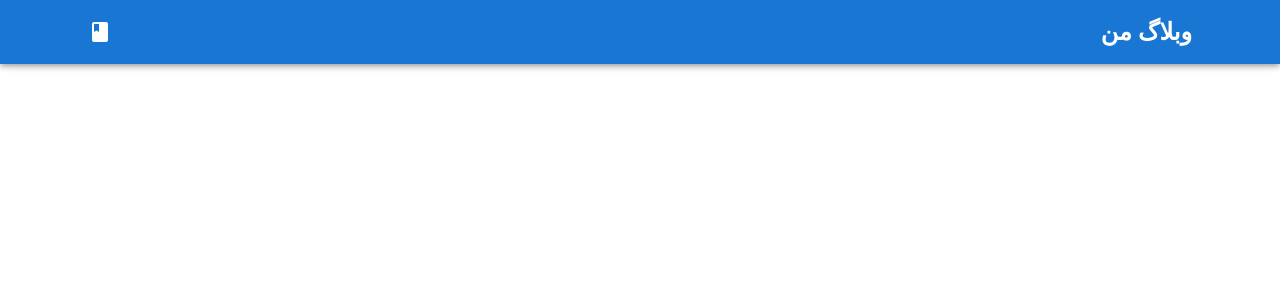
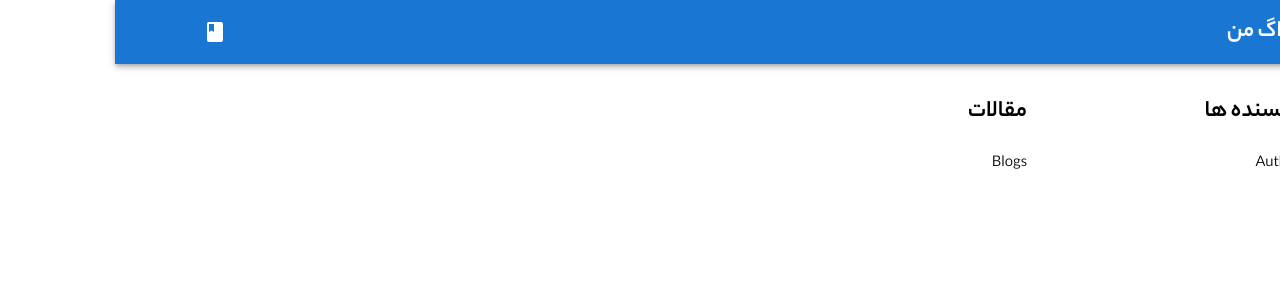
Before and after one commit to ItsMeArash/blog, a React (Vite) app: page / in a window 1280 px wide. Shown: the top 300 px of the page. Built offline with nearby package versions, Linux system fonts and the light colour scheme.

Commit message:
layout created

```diff
--- a/src/App.jsx
+++ b/src/App.jsx
@@ -1,8 +1,12 @@
-import Header from "./components/layout/Header"
+import Header from "./components/layout/Header";
+import HomePage from "./components/layout/home/HomePage";
 
 const App = () => {
   return (
-    <Header />
+    <>
+      <Header />
+      <HomePage />
+    </>
   );
 };
 
--- /dev/null
+++ b/src/components/author/Authors.jsx
@@ -0,0 +1,11 @@
+import React from 'react';
+
+const Authors = () => {
+  return (
+    <div>
+      Authors
+    </div>
+  );
+};
+
+export default Authors;Authors
--- /dev/null
+++ b/src/components/layout/blog/Blogs.jsx
@@ -0,0 +1,11 @@
+import React from 'react';
+
+const Blogs = () => {
+  return (
+    <div>
+      Blogs
+    </div>
+  );
+};
+
+export default Blogs;
--- /dev/null
+++ b/src/components/layout/home/HomePage.jsx
@@ -0,0 +1,23 @@
+import { Container, Grid, Typography } from "@mui/material";
+import React from "react";
+import Authors from "../../author/Authors";
+import Blogs from "../blog/Blogs";
+
+const HomePage = () => {
+  return (
+    <Container maxWidth="lg">
+      <Grid container spacing={2} padding={3} mt={3}>
+        <Grid item xs={12} md={3} mt={4}>
+          <Typography component="h3" variant="h5" mb={3} fontWeight={700}>نویسنده ها</Typography>
+          <Authors />
+        </Grid>
+        <Grid item xs={12} md={9} mt={4}>
+          <Typography component="h3" variant="h5" mb={3} fontWeight={700}>مقالات</Typography>
+          <Blogs />
+        </Grid>
+      </Grid>
+    </Container>
+  );
+};
+
+export default HomePage;
--- a/src/main.jsx
+++ b/src/main.jsx
@@ -1,6 +1,16 @@
 import ReactDOM from "react-dom/client";
 import App from "./App.jsx";
+
+//GraphQL
 import { ApolloProvider, ApolloClient, InMemoryCache } from "@apollo/client";
+
+// Material UI
+import { ThemeProvider } from "@mui/material";
+import theme from "./mui/theme.js";
+
+// styles
+import "./styles/index.css";
+import "./styles/fonts.css";
 
 const client = new ApolloClient({
   uri: "https://api-eu-west-2.hygraph.com/v2/cljiexfu601h501ul5bc00sfv/master",
@@ -9,6 +19,8 @@ const client = new ApolloClient({
 
 ReactDOM.createRoot(document.getElementById("root")).render(
   <ApolloProvider client={client}>
-    <App />
+    <ThemeProvider theme={theme}>
+      <App />
+    </ThemeProvider>
   </ApolloProvider>
 );
--- /dev/null
+++ b/src/mui/theme.js
@@ -0,0 +1,16 @@
+import { createTheme } from "@mui/material";
+
+const theme = createTheme({
+  typography: {
+    fontFamily: `"YekanBakh". "Roboto", "Arial"`,
+    fontWeightLight: 300,
+    fontWeightRegular: 400,
+    fontWeightMedium: 500,
+    fontWeightBold: 700,
+    fontWeightHeavy: 800,
+    fontWeightFat: 900,
+  },
+  direction: "rtl",
+});
+
+export default theme;
--- /dev/null
+++ b/src/styles/fonts.css
@@ -0,0 +1,90 @@
+/* ----------------------------- YekanBakh ----------------------------- */
+@font-face {
+    font-family: YekanBakh;
+    font-style: normal;
+    font-weight: 300;
+    src: url("../fonts/YekanBakh/YekanBakh-Light/YekanBakh-Light.eot");
+    src: url("../fonts/YekanBakh/YekanBakh-Light/YekanBakh-Light.eot?#iefix")
+        format("embedded-opentype"),
+      /* IE6-8 */
+        url("../fonts/YekanBakh/YekanBakh-Light/YekanBakh-Light.woff")
+        format("woff"),
+      /* FF3.6+, IE9, Chrome6+, Saf5.1+*/
+        url("../fonts/YekanBakh/YekanBakh-Light/YekanBakh-Light.ttf")
+        format("truetype");
+  }
+
+  @font-face {
+    font-family: YekanBakh;
+    font-style: normal;
+    font-weight: 400;
+    src: url("../fonts/YekanBakh/YekanBakh-Regular/YekanBakh-Regular.eot");
+    src: url("../fonts/YekanBakh/YekanBakh-Regular/YekanBakh-Regular.eot?#iefix")
+        format("embedded-opentype"),
+      /* IE6-8 */
+        url("../fonts/YekanBakh/YekanBakh-Regular/YekanBakh-Regular.woff")
+        format("woff"),
+      /* FF3.6+, IE9, Chrome6+, Saf5.1+*/
+        url("../fonts/YekanBakh/YekanBakh-Regular/YekanBakh-Regular.ttf")
+        format("truetype");
+  }
+
+  @font-face {
+    font-family: YekanBakh;
+    font-style: normal;
+    font-weight: 500;
+    src: url("../fonts/YekanBakh/YekanBakh-Medium/YekanBakh-Medium.eot");
+    src: url("../fonts/YekanBakh/YekanBakh-Medium/YekanBakh-Medium.eot?#iefix")
+        format("embedded-opentype"),
+      /* IE6-8 */
+        url("../fonts/YekanBakh/YekanBakh-Medium/YekanBakh-Medium.woff")
+        format("woff"),
+      /* FF3.6+, IE9, Chrome6+, Saf5.1+*/
+        url("../fonts/YekanBakh/YekanBakh-Medium/YekanBakh-Medium.ttf")
+        format("truetype");
+  }
+
+  @font-face {
+    font-family: YekanBakh;
+    font-style: normal;
+    font-weight: 700;
+    src: url("../fonts/YekanBakh/YekanBakh-Bold/YekanBakh-Bold.eot");
+    src: url("../fonts/YekanBakh/YekanBakh-Bold/YekanBakh-Bold.eot?#iefix")
+        format("embedded-opentype"),
+      /* IE6-8 */
+        url("../fonts/YekanBakh/YekanBakh-Bold/YekanBakh-Bold.woff")
+        format("woff"),
+      /* FF3.6+, IE9, Chrome6+, Saf5.1+*/
+        url("../fonts/YekanBakh/YekanBakh-Bold/YekanBakh-Bold.ttf")
+        format("truetype");
+  }
+
+  @font-face {
+    font-family: YekanBakh;
+    font-style: normal;
+    font-weight: 800;
+    src: url("../fonts/YekanBakh/YekanBakh-Heavy/YekanBakh-Heavy.eot");
+    src: url("../fonts/YekanBakh/YekanBakh-Heavy/YekanBakh-Heavy.eot?#iefix")
+        format("embedded-opentype"),
+      /* IE6-8 */
+        url("../fonts/YekanBakh/YekanBakh-Heavy/YekanBakh-Heavy.woff")
+        format("woff"),
+      /* FF3.6+, IE9, Chrome6+, Saf5.1+*/
+        url("../fonts/YekanBakh/YekanBakh-Heavy/YekanBakh-Heavy.ttf")
+        format("truetype");
+  }
+
+  @font-face {
+    font-family: YekanBakh;
+    font-style: normal;
+    font-weight: 900;
+    src: url("../fonts/YekanBakh/YekanBakh-Fat/YekanBakh-Fat.eot");
+    src: url("../fonts/YekanBakh/YekanBakh-Fat/YekanBakh-Fat.eot?#iefix")
+        format("embedded-opentype"),
+      /* IE6-8 */
+        url("../fonts/YekanBakh/YekanBakh-Fat/YekanBakh-Fat.woff")
+        format("woff"),
+      /* FF3.6+, IE9, Chrome6+, Saf5.1+*/
+        url("../fonts/YekanBakh/YekanBakh-Fat/YekanBakh-Fat.ttf")
+        format("truetype");
+  }
--- /dev/null
+++ b/src/styles/index.css
@@ -0,0 +1,13 @@
+body {
+  margin: 0;
+  font-family: "YekanBakh", -apple-system, BlinkMacSystemFont, "Segoe UI",
+    "Roboto", "Oxygen", "Ubuntu", "Cantarell", "Fira Sans", "Droid Sans",
+    "Helvetica Neue", sans-serif;
+  -webkit-font-smoothing: antialiased;
+  -moz-osx-font-smoothing: grayscale;
+}
+
+code {
+  font-family: source-code-pro, Menlo, Monaco, Consolas, "Courier New",
+    monospace;
+}
```
Also changed, not shown: .eslintrc.cjs.
